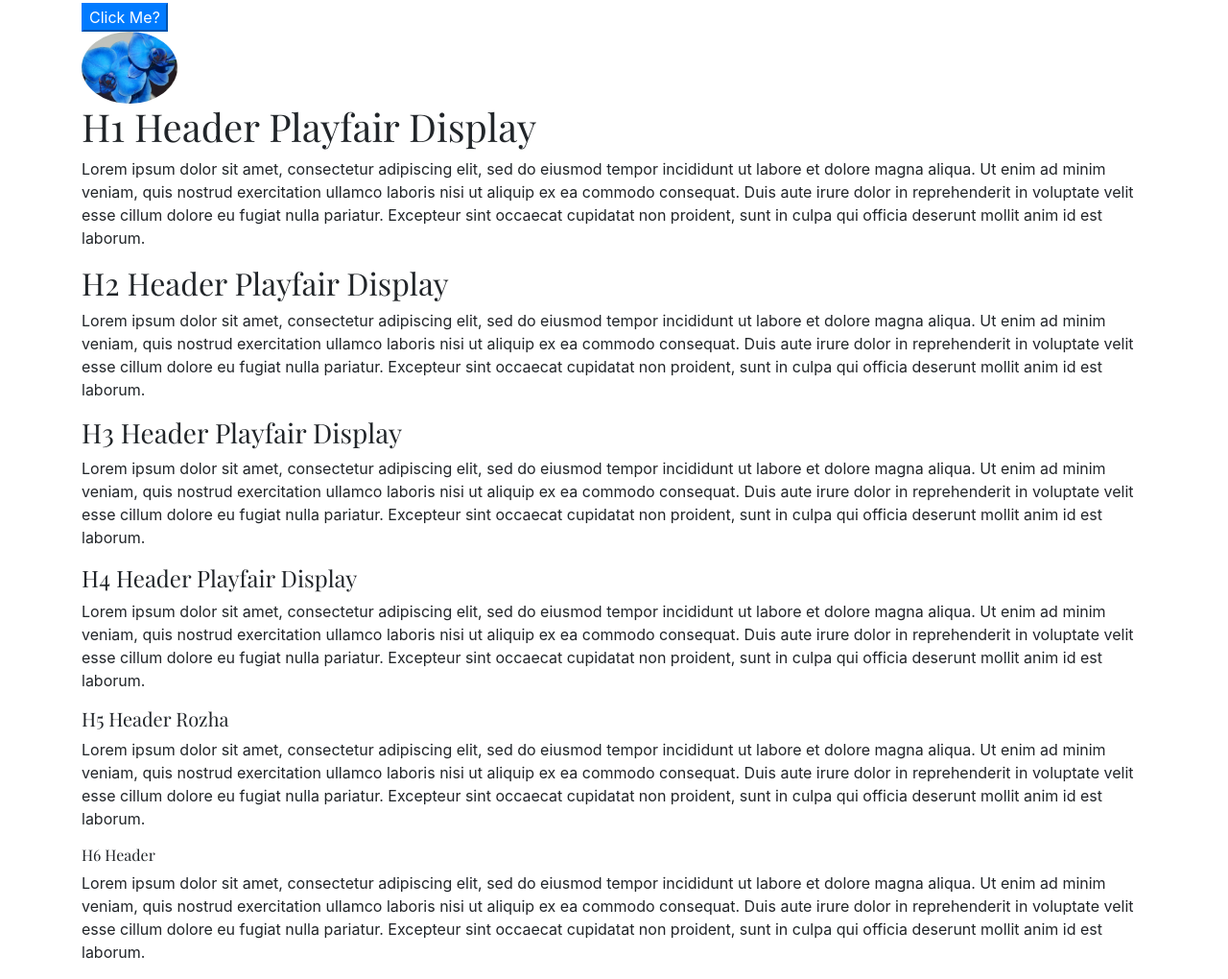
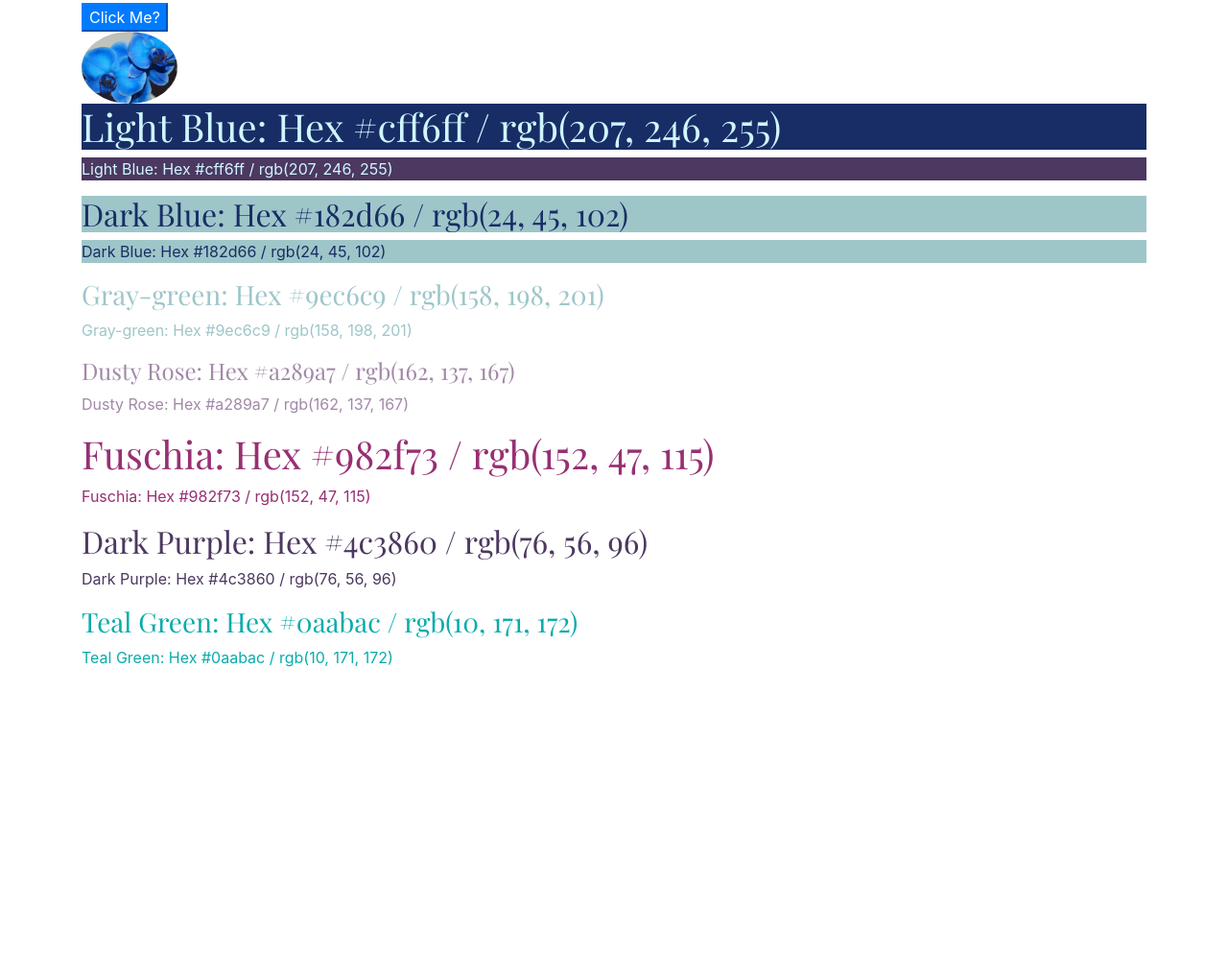
Before and after one commit to atournikate/BlueOrchid, a plain HTML site: page stylesheet.html in a window 1280 px wide. Shown: the part 177-1197 px from the top of the page at 96% size. After the commit the page ends 890 px from the top, so only its background shows below. Drawn offline with nearby package versions, Linux system fonts and the light colour scheme; a web font is replaced by a local one.

Commit message:
palette color codes

```diff
--- a/stylesheet.html
+++ b/stylesheet.html
@@ -45,6 +45,39 @@
       h6 {
         font-family: "Playfair Display", serif;
       }
+
+      .ltblue {
+        color: #cff6ff;
+        background-color: #182d66;
+      }
+
+      p.ltblue {
+        background-color: #4c3860;
+      }
+      .dkblue {
+        color: #182d66;
+        background-color: #9ec6c9;
+      }
+
+      .gygreen {
+        color: #9ec6c9;
+      }
+
+      .rose {
+        color: #a289a7;
+      }
+
+      .fuschia {
+        color: #982f73;
+      }
+
+      .dkpurple {
+        color: #4c3860;
+      }
+
+      .teal {
+        color: #0aabac;
+      }
     </style>
 
     <!-- Bootstrap CSS -->
@@ -68,72 +101,32 @@
         <h1 class="opt3">Blue Orchid</h1>
       </div>
 
-      <button type="button" class="btn-primary">Click Me?</button>
+      <button
+        type="button"
+        class="btn-primary"
+        href="/about_kate.html"
+        type="button"
+      >
+        Click Me?
+      </button>
 
       <div>
         <img src="images/blueflrs.jpg" />
 
-        <h1>H1 Header Playfair Display</h1>
-        <p>
-          Lorem ipsum dolor sit amet, consectetur adipiscing elit, sed do
-          eiusmod tempor incididunt ut labore et dolore magna aliqua. Ut enim ad
-          minim veniam, quis nostrud exercitation ullamco laboris nisi ut
-          aliquip ex ea commodo consequat. Duis aute irure dolor in
-          reprehenderit in voluptate velit esse cillum dolore eu fugiat nulla
-          pariatur. Excepteur sint occaecat cupidatat non proident, sunt in
-          culpa qui officia deserunt mollit anim id est laborum.
-        </p>
-        <h2>H2 Header Playfair Display</h2>
-        <p>
-          Lorem ipsum dolor sit amet, consectetur adipiscing elit, sed do
-          eiusmod tempor incididunt ut labore et dolore magna aliqua. Ut enim ad
-          minim veniam, quis nostrud exercitation ullamco laboris nisi ut
-          aliquip ex ea commodo consequat. Duis aute irure dolor in
-          reprehenderit in voluptate velit esse cillum dolore eu fugiat nulla
-          pariatur. Excepteur sint occaecat cupidatat non proident, sunt in
-          culpa qui officia deserunt mollit anim id est laborum.
-        </p>
-        <h3>H3 Header Playfair Display</h3>
-        <p>
-          Lorem ipsum dolor sit amet, consectetur adipiscing elit, sed do
-          eiusmod tempor incididunt ut labore et dolore magna aliqua. Ut enim ad
-          minim veniam, quis nostrud exercitation ullamco laboris nisi ut
-          aliquip ex ea commodo consequat. Duis aute irure dolor in
-          reprehenderit in voluptate velit esse cillum dolore eu fugiat nulla
-          pariatur. Excepteur sint occaecat cupidatat non proident, sunt in
-          culpa qui officia deserunt mollit anim id est laborum.
-        </p>
-        <h4>H4 Header Playfair Display</h4>
-        <p>
-          Lorem ipsum dolor sit amet, consectetur adipiscing elit, sed do
-          eiusmod tempor incididunt ut labore et dolore magna aliqua. Ut enim ad
-          minim veniam, quis nostrud exercitation ullamco laboris nisi ut
-          aliquip ex ea commodo consequat. Duis aute irure dolor in
-          reprehenderit in voluptate velit esse cillum dolore eu fugiat nulla
-          pariatur. Excepteur sint occaecat cupidatat non proident, sunt in
-          culpa qui officia deserunt mollit anim id est laborum.
-        </p>
-        <h5 class="serif3">H5 Header Rozha</h5>
-        <p class="sans1">
-          Lorem ipsum dolor sit amet, consectetur adipiscing elit, sed do
-          eiusmod tempor incididunt ut labore et dolore magna aliqua. Ut enim ad
-          minim veniam, quis nostrud exercitation ullamco laboris nisi ut
-          aliquip ex ea commodo consequat. Duis aute irure dolor in
-          reprehenderit in voluptate velit esse cillum dolore eu fugiat nulla
-          pariatur. Excepteur sint occaecat cupidatat non proident, sunt in
-          culpa qui officia deserunt mollit anim id est laborum.
-        </p>
-
-        <h6>H6 Header</h6>
-        <p>
-          Lorem ipsum dolor sit amet, consectetur adipiscing elit, sed do
-          eiusmod tempor incididunt ut labore et dolore magna aliqua. Ut enim ad
-          minim veniam, quis nostrud exercitation ullamco laboris nisi ut
-          aliquip ex ea commodo consequat. Duis aute irure dolor in
-          reprehenderit in voluptate velit esse cillum dolore eu fugiat nulla
-          pariatur. Excepteur sint occaecat cupidatat non proident, sunt in
-          culpa qui officia deserunt mollit anim id est laborum.
-        </p>
+        <h1 class="ltblue">Light Blue: Hex #cff6ff / rgb(207, 246, 255)</h1>
+        <p class="ltblue">Light Blue: Hex #cff6ff / rgb(207, 246, 255)</p>
+        <h2 class="dkblue">Dark Blue: Hex #182d66 / rgb(24, 45, 102)</h2>
+        <p class="dkblue">Dark Blue: Hex #182d66 / rgb(24, 45, 102)</p>
+        <h3 class="gygreen">Gray-green: Hex #9ec6c9 / rgb(158, 198, 201)</h3>
+        <p class="gygreen">Gray-green: Hex #9ec6c9 / rgb(158, 198, 201)</p>
+        <h4 class="rose">Dusty Rose: Hex #a289a7 / rgb(162, 137, 167)</h4>
+        <p class="rose">Dusty Rose: Hex #a289a7 / rgb(162, 137, 167)</p>
+        <h1 class="fuschia">Fuschia: Hex #982f73 / rgb(152, 47, 115)</h1>
+        <p class="fuschia">Fuschia: Hex #982f73 / rgb(152, 47, 115)</p>
+        <h2 class="dkpurple">Dark Purple: Hex #4c3860 / rgb(76, 56, 96)</h2>
+        <p class="dkpurple">Dark Purple: Hex #4c3860 / rgb(76, 56, 96)</p>
+        <h3 class="teal">Teal Green: Hex #0aabac / rgb(10, 171, 172)</h3>
+        <p class="teal">Teal Green: Hex #0aabac / rgb(10, 171, 172)</p>
       </div>
     </div>
 
```
